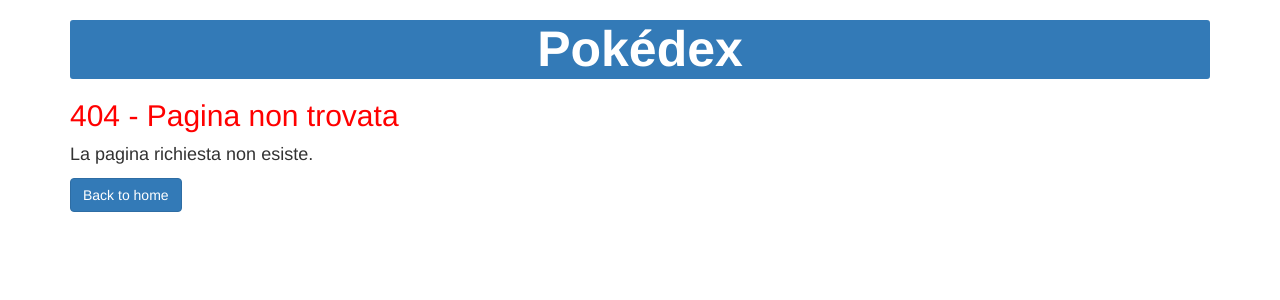
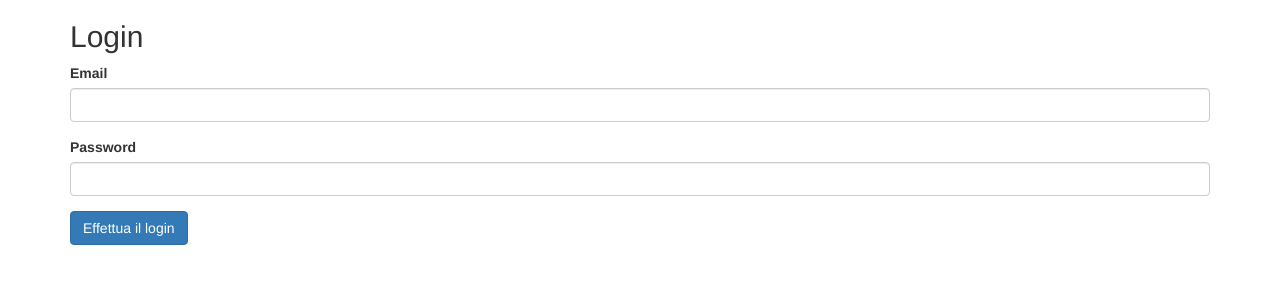
Before and after one commit to Emanuele213/Pokedex, an Angular app: page /login in a window 1280 px wide. Before the commit this address led to /404. Shown: the top 300 px of the page. Built offline with nearby package versions, Linux system fonts and the light colour scheme.

Commit message:
ad login

```diff
--- a/src/app/app-routing.module.ts
+++ b/src/app/app-routing.module.ts
@@ -1,22 +1,23 @@
 import { NgModule } from '@angular/core';
 import { CommonModule } from '@angular/common';
 import { RouterModule, Routes } from '@angular/router';
+import { LoginComponent } from './login/login.component';
 import { HomePokemonComponent } from './home-pokemon/home-pokemon.component';
 import { StaticPokemonComponent } from './static-pokemon/static-pokemon.component';
 import { NotFoundComponent } from './not-found/not-found.component';
+import { AuthGuard } from './auth/auth.guard';
 
 const routes: Routes = [
-  { path: '', component: HomePokemonComponent },
-  { path: 'static/:id', component: StaticPokemonComponent },
-  { path: '404', component: NotFoundComponent },
-  { path: '**', redirectTo: '/404' } //rotta acchiappa tutto
+  { path: '', redirectTo: '/login', pathMatch: 'full' },
+  { path: 'login', component: LoginComponent },
+  { path: 'home', component: HomePokemonComponent, canActivate: [AuthGuard] },
+  { path: 'static/:id', component: StaticPokemonComponent, canActivate: [AuthGuard]},
+  { path: '404', component: NotFoundComponent, canActivate: [AuthGuard] },
+  { path: '**', redirectTo: '/404' } // Rotta generica per gestire URL non validi
 ];
 
 @NgModule({
-  declarations: [],
-  exports: [RouterModule],
-  imports: [
-    CommonModule, RouterModule.forRoot(routes)
-  ]
+  imports: [CommonModule, RouterModule.forRoot(routes)],
+  exports: [RouterModule]
 })
-export class AppRoutingModule { }
+export class AppRoutingModule {}
--- /dev/null
+++ b/src/app/auth/auth.guard.ts
@@ -0,0 +1,19 @@
+import { Injectable } from '@angular/core';
+import { CanActivate, Router } from '@angular/router';
+import { AuthService } from './auth.service';
+
+@Injectable({
+  providedIn: 'root'
+})
+export class AuthGuard implements CanActivate {
+  constructor(private authService: AuthService, private router: Router) {}
+
+  canActivate(): boolean {
+    if (this.authService.isAuthenticated()) {
+      return true;
+    } else {
+      this.router.navigate(['/login']);
+      return false;
+    }
+  }
+}
--- /dev/null
+++ b/src/app/auth/auth.service.ts
@@ -0,0 +1,30 @@
+import { Injectable } from '@angular/core';
+
+@Injectable({
+  providedIn: 'root'
+})
+export class AuthService {
+  private isLoggedInFlag = false;
+
+  login(username: string, password: string): boolean {
+    if (username === 'emanuele@gmail.com' && password === '1234') {
+      // Salva il token di autenticazione nel localStorage o in un cookie
+      localStorage.setItem('token', 'jwt-token');
+      this.isLoggedInFlag = true;
+      return true;
+    }
+    return false;
+  }
+
+  logout(): void {
+    // Rimuovi il token di autenticazione dal localStorage o dal cookie
+    localStorage.removeItem('token');
+    this.isLoggedInFlag = false;
+  }
+
+  isAuthenticated(): boolean {
+    // Verifica se l'utente è autenticato controllando il token di autenticazione nel localStorage o nel cookie
+    // In questo esempio, il flag isLoggedInFlag viene utilizzato per semplificare la logica
+    return this.isLoggedInFlag;
+  }
+}
--- /dev/null
+++ b/src/app/login/login.component.html
@@ -0,0 +1,18 @@
+<div class="container">
+  <h2>Login</h2>
+  <form [formGroup]="loginForm" (ngSubmit)="onSubmit()">
+    <div class="form-group">
+      <label>Email</label>
+      <input type="email" class="form-control" formControlName="email">
+    </div>
+    <div class="form-group">
+      <label>Password</label>
+      <input type="password" class="form-control" formControlName="password">
+    </div>
+    <button class="btn btn-primary" type="submit">Effettua il login</button>
+  </form>
+</div>
+
+<div class="alert alert-danger" *ngIf="loginError">
+  {{ loginError }}
+</div>
--- /dev/null
+++ b/src/app/login/login.component.ts
@@ -0,0 +1,38 @@
+import { Component } from '@angular/core';
+import { FormBuilder, FormGroup, Validators } from '@angular/forms';
+import { AuthService } from '../auth/auth.service';
+import { Router } from '@angular/router';
+
+@Component({
+  selector: 'app-login',
+  templateUrl: './login.component.html',
+  styleUrls: ['./login.component.css']
+})
+export class LoginComponent {
+  loginForm: FormGroup;
+  loginError: string = '';
+
+  constructor(private formBuilder: FormBuilder, public authService: AuthService, private router: Router) {
+    this.loginForm = this.formBuilder.group({
+      email: ['', [Validators.required, Validators.email]],
+      password: ['', Validators.required]
+    });
+  }
+
+  onSubmit(): void {
+    if (this.loginForm.invalid) {
+      return;
+    }
+
+    const email = this.loginForm.controls.email.value;
+    const password = this.loginForm.controls.password.value;
+
+    if (this.authService.login(email, password)) {
+      // Reindirizza alla pagina di home dopo l'autenticazione riuscita
+      this.router.navigate(['/home']);
+    } else {
+      // Gestisci l'autenticazione fallita, ad esempio visualizzando un messaggio di errore
+      this.loginError = 'Credenziali non valide. Utente non registrato.';
+    }
+  }
+}
--- a/src/app/static-pokemon/static-pokemon.component.html
+++ b/src/app/static-pokemon/static-pokemon.component.html
@@ -6,7 +6,7 @@
   <div class="row">
     <div class="col-md-12">
       <h3 class="static-pokemon">Pokemon stats</h3>
-      <button class="btn btn-primary" routerLink="">Back to home</button>
+      <button class="btn btn-primary" [routerLink]="['/home']">Back to home</button>
       <div class="pokemon-detail">
         <div class="pokemon-image" appBetterHighlight>
           <img [src]="dynamicSrc" alt="{{ name }}">
--- a/src/app/static-pokemon/static-pokemon.component.ts
+++ b/src/app/static-pokemon/static-pokemon.component.ts
@@ -1,5 +1,6 @@
 import { Component, OnInit } from '@angular/core';
-import { GetPokemonService  } from '../services/get-pokemon.service'; // Aggiorna il percorso al tuo service
+import { AuthService } from '../auth/auth.service'; // Importa il tuo servizio di autenticazione
+import { GetPokemonService } from '../services/get-pokemon.service'; // Importa il tuo servizio per ottenere i dettagli del Pokémon
 import { forkJoin } from 'rxjs';
 
 @Component({
@@ -8,7 +9,6 @@
   styleUrls: ['./static-pokemon.component.css']
 })
 export class StaticPokemonComponent implements OnInit {
-  pokemonStatus: string = 'uncaptured';
   id: number;
   name: string;
   abilities: string[] = [];
@@ -25,12 +25,18 @@
     // Aggiungi altri tipi qui
   };
 
-  constructor(private getPokemonService: GetPokemonService) { }
+  constructor(private authService: AuthService, private getPokemonService: GetPokemonService) { }
 
   ngOnInit() {
     const urlParts = window.location.href.split('/');
     this.id = +urlParts[urlParts.length - 1];
-    this.fetchPokemonDetails(this.id);
+
+    if (this.authService.isAuthenticated()) {
+      this.fetchPokemonDetails(this.id);
+    } else {
+      // Gestisci l'autenticazione fallita, ad esempio visualizzando un messaggio di errore
+      console.error('Utente non autenticato');
+    }
   }
 
   fetchPokemonDetails(pokemonId: number) {
@@ -43,7 +49,6 @@
         const typeUrl = response.types[0].type.url;
         this.getPokemonService.fetchPokemonType(typeUrl).subscribe(
           (typeResponse) => {
-            const pokemonType = typeResponse.name;
             this.pokemonType = typeResponse.name;
           },
           (typeError) => {
```
Also changed, not shown: src/app/app.module.ts (+7 -1 lines), src/app/login/login.component.css (added), 1 other file (tests, documents, lock files or other folders).
